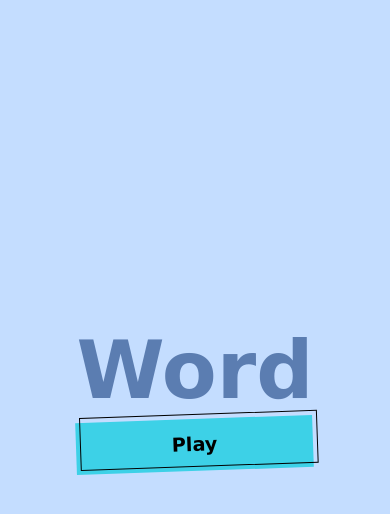
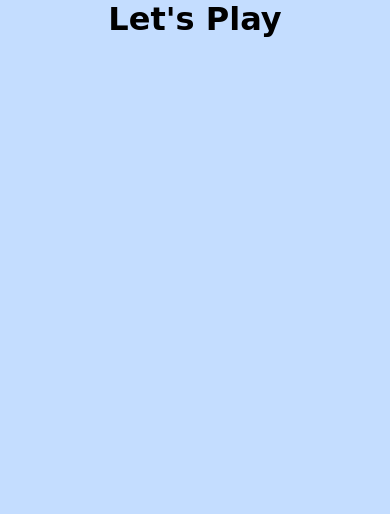
Before and after one commit to aruahaha/Guess-the-word, a plain HTML site: page index.html in a window 390 px wide. Both pictures are taken after a click on the button "Play". Drawn offline with Linux system fonts and the light colour scheme; a web font is replaced by a local one.

Commit message:
nana ni nare nareni naro nare nare na

```diff
--- a/app.js
+++ b/app.js
@@ -111,6 +111,7 @@ const inner = document.querySelector(".inner")
 const word = document.querySelector(".word");
 const button = document.querySelector(".btn");
 const button2 = document.querySelector(".btn2");
+const playArea = document.querySelector(".play-area");
 
 window.onload = function() {
     // inner.classList.replace("fadeOut","fadeIn")
@@ -118,3 +119,13 @@ window.onload = function() {
     button.classList.replace("fadeOut","fadeIn")
     button2.classList.replace("fadeOut","fadeIn")
 }
+
+button.onclick = () => {
+    inner.classList.add("fadeOut");
+    playArea.classList.replace("fadeOut", "fadeIn");
+}
+
+button2.onclick = () => {
+    inner.classList.add("fadeOut");
+    playArea.classList.replace("fadeOut", "fadeIn");
+}
--- a/index.html
+++ b/index.html
@@ -13,6 +13,9 @@
 </head>
 
 <body>
+    <div class="play-area fadeOut">
+        <h1 class="heading">Let's Play</h1>
+    </div>
     <div class="outer">
         <div class="middle">
             <div class="inner">
--- a/styles.css
+++ b/styles.css
@@ -29,7 +29,7 @@
     margin-right: auto;
     width: fit-content;
     text-align: center;
-    /* transition: all 0.3s ease 1s; */
+    transition: all 0.3s ease 1s;
 }
 
 .word {
@@ -190,10 +190,9 @@
         color: #5B7DB1;
     }
 
-    * {
+    body {
         background-color: #C4DDFF;
     }
-
 
     .middle {
         display: table-cell;
@@ -214,3 +213,8 @@
     opacity: 0;
     pointer-events: none;
 }
+
+.play-area {
+    text-align: center;
+    transition: all 0.3s ease 1.5s;
+}
```
